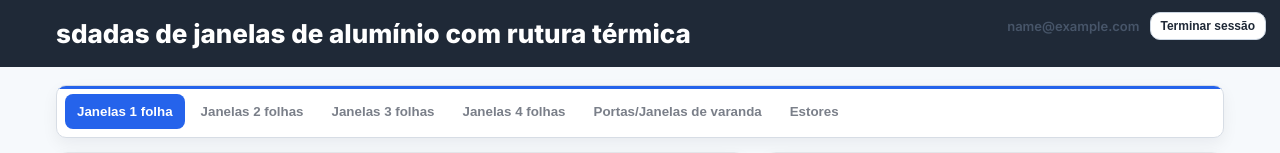
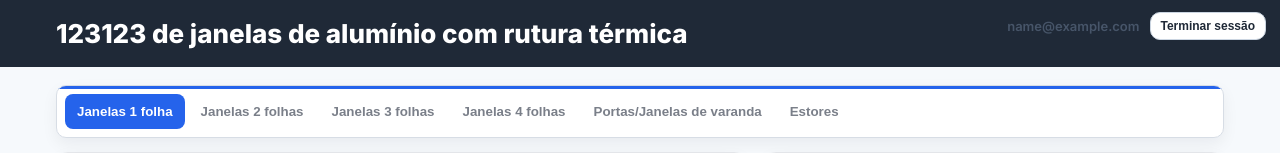
Before and after one commit to andredevilz/janely, a PHP site: page / in a window 1280 px wide. Shown: the top 153 px of the page. Run offline with PHP 8.4, Linux system fonts and the light colour scheme; the visitor is signed in with stand-in values (Sample User, id 1); data that the repository does not hold is empty; some libraries are stand-ins or nearby versions.

Commit message:
ajuste index

```diff
--- a/index.php
+++ b/index.php
@@ -43,7 +43,7 @@ require_login_page(); // _session.php já faz session_start com os parâmetros c
     </form>
   </div>
 
-  <div class="titlebar"><h1>sdadas de janelas de alumínio com rutura térmica</h1></div>
+  <div class="titlebar"><h1>123123 de janelas de alumínio com rutura térmica</h1></div>
 
   <div class="wrap">
     <!-- TABS -->
```
